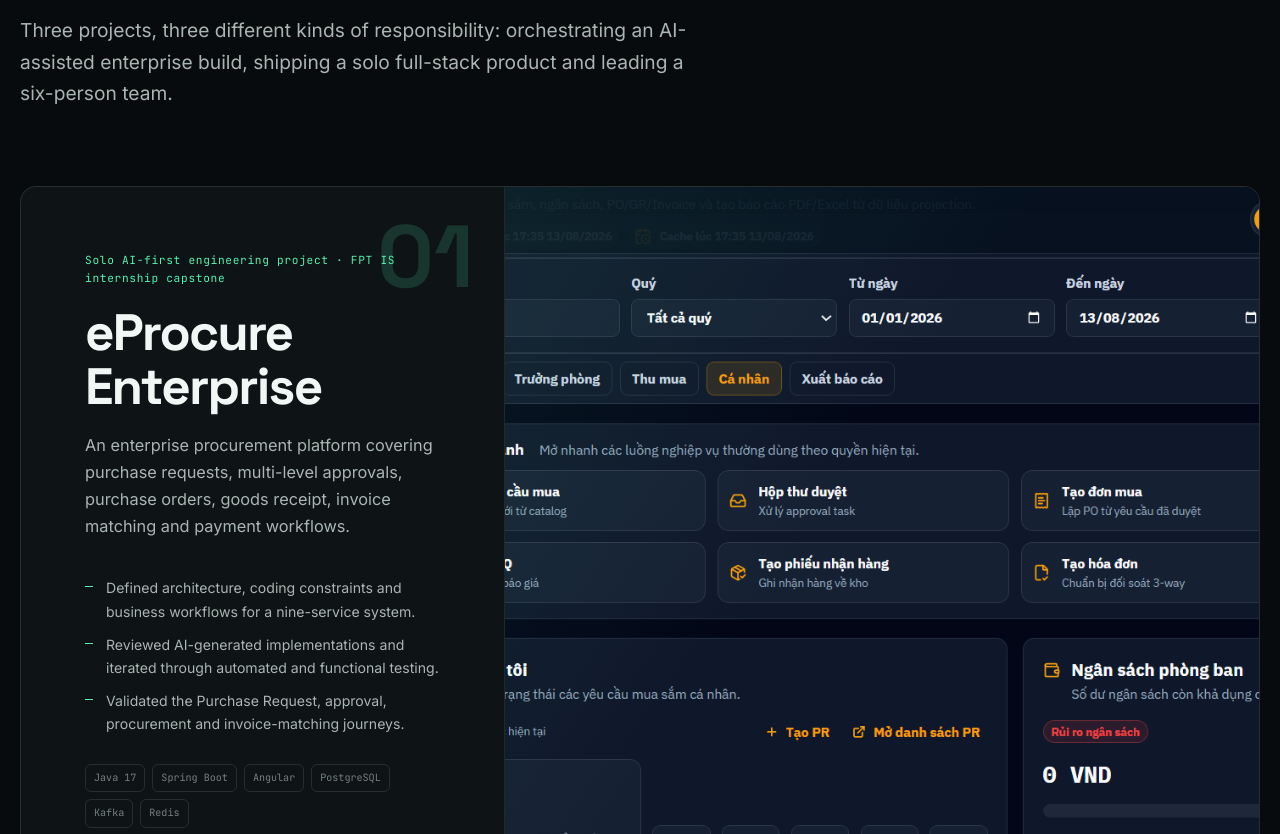
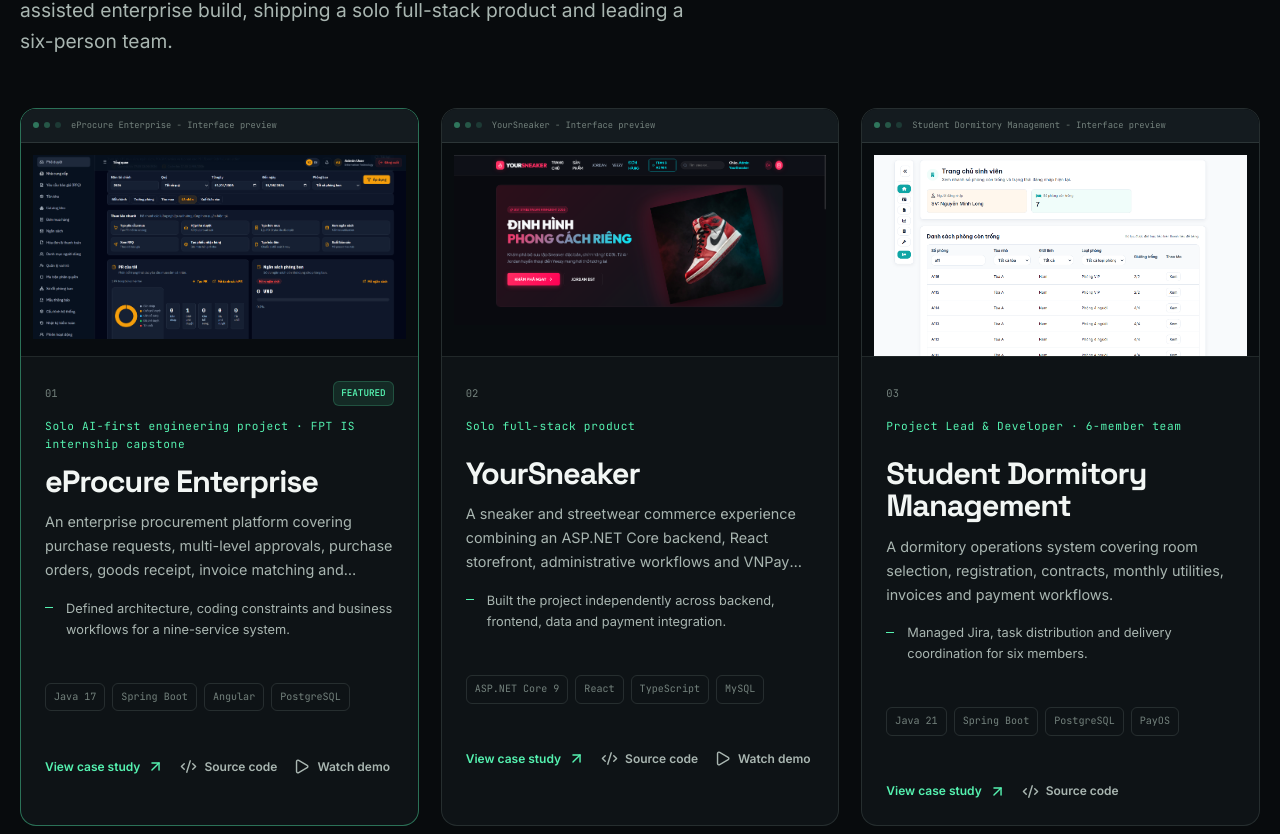
Before and after one commit to KLBMinhLong/KLBPortfolio, a React (Vite) app: page / in a window 1280 px wide. Shown: the part 1166-2000 px from the top of the page. Built offline with nearby package versions, Linux system fonts and the light colour scheme.

Commit message:
feat: initialize project data structures and selected work component for portfolio

```diff
--- a/src/data/content.ts
+++ b/src/data/content.ts
@@ -67,6 +67,8 @@
     viewCaseStudy: string;
     sourceCode: string;
     watchDemo: string;
+    featured: string;
+    preview: string;
   };
   workflow: {
     eyebrow: string;
@@ -634,6 +636,8 @@
       viewCaseStudy: 'View case study',
       sourceCode: 'Source code',
       watchDemo: 'Watch demo',
+      featured: 'Featured',
+      preview: 'Interface preview',
     },
     workflow: {
       eyebrow: '02 · How I work',
@@ -837,6 +841,8 @@
       viewCaseStudy: 'Xem case study',
       sourceCode: 'Mã nguồn',
       watchDemo: 'Xem demo',
+      featured: 'N\u1ed5i b\u1eadt',
+      preview: 'Xem tr\u01b0\u1edbc giao di\u1ec7n',
     },
     workflow: {
       eyebrow: '02 · Cách mình làm việc',
--- a/src/sections/SelectedWork.tsx
+++ b/src/sections/SelectedWork.tsx
@@ -16,16 +16,28 @@
       <div className="project-list">
         {t.projects.map((project, index) => (
           <Reveal className={`project-feature project-feature--${index + 1}`} key={project.slug}>
+            <Link className="project-feature__media" to={`/work/${project.slug}`} aria-label={`${t.work.viewCaseStudy}: ${project.title}`}>
+              <span className="project-frame__bar">
+                <i /><i /><i />
+                <span>{project.title} - {t.work.preview}</span>
+              </span>
+              <span className="project-frame__viewport">
+                <img src={project.cover} alt={project.coverAlt} loading={index === 0 ? 'eager' : 'lazy'} />
+              </span>
+            </Link>
             <div className="project-feature__copy">
-              <div className="project-feature__number">{project.index}</div>
+              <div className="project-feature__meta">
+                <span>{project.index}</span>
+                {index === 0 && <strong>{t.work.featured}</strong>}
+              </div>
               <p className="project-label">{project.label}</p>
               <h3>{project.title}</h3>
               <p>{project.summary}</p>
               <ul className="evidence-list">
-                {project.contribution.slice(0, 3).map((item) => <li key={item}>{item}</li>)}
+                <li>{project.contribution[0]}</li>
               </ul>
               <div className="tech-line" aria-label="Technologies">
-                {project.technologies.slice(0, 6).map((technology) => <span key={technology}>{technology}</span>)}
+                {project.technologies.slice(0, 4).map((technology) => <span key={technology}>{technology}</span>)}
               </div>
               <div className="project-actions">
                 <Link className="text-link text-link--strong" to={`/work/${project.slug}`}>
@@ -41,10 +53,6 @@
                 )}
               </div>
             </div>
-            <Link className="project-feature__media" to={`/work/${project.slug}`} aria-label={`${t.work.viewCaseStudy}: ${project.title}`}>
-              <img src={project.cover} alt={project.coverAlt} loading={index === 0 ? 'eager' : 'lazy'} />
-              <span className="project-feature__media-label">{project.title} / {project.index}</span>
-            </Link>
           </Reveal>
         ))}
       </div>
--- a/src/styles/global.css
+++ b/src/styles/global.css
@@ -976,3 +976,89 @@
   html { scroll-behavior: auto; }
   *, *::before, *::after { scroll-behavior: auto !important; animation-duration: 0.01ms !important; animation-iteration-count: 1 !important; transition-duration: 0.01ms !important; }
 }
+
+/* Compact project overview cards: detailed evidence lives in each case study. */
+.section--work { padding-block: clamp(82px, 8vw, 116px); }
+.section--work .section-heading { max-width: 760px; margin-bottom: clamp(34px, 4vw, 50px); }
+.section--work .section-heading h2 { font-size: clamp(2.4rem, 4vw, 4rem); }
+
+.project-list { grid-template-columns: repeat(3, minmax(0, 1fr)); gap: 22px; }
+
+.project-feature,
+.project-feature:nth-child(even) {
+  display: flex;
+  min-height: 0;
+  flex-direction: column;
+  background: var(--color-bg-surface);
+  border: 1px solid var(--color-border);
+  border-radius: var(--radius-lg);
+}
+
+.project-feature--1 { border-color: var(--color-border-strong); }
+
+.project-feature__media,
+.project-feature:nth-child(even) .project-feature__media {
+  display: flex;
+  min-height: 0;
+  aspect-ratio: 16 / 10;
+  flex-direction: column;
+  align-items: stretch;
+  background: #080c0f;
+  border: 0;
+  border-bottom: 1px solid var(--color-border);
+}
+
+.project-feature__media::after { display: none; }
+
+.project-frame__bar {
+  display: flex;
+  min-height: 34px;
+  padding-inline: 12px;
+  gap: 5px;
+  align-items: center;
+  color: var(--color-text-muted);
+  background: var(--color-bg-elevated);
+  border-bottom: 1px solid var(--color-border);
+  font-family: var(--font-mono);
+  font-size: 0.55rem;
+}
+
+.project-frame__bar > i { width: 6px; height: 6px; flex: 0 0 auto; background: var(--color-border-strong); border-radius: 50%; }
+.project-frame__bar > i:nth-child(2) { opacity: 0.65; }
+.project-frame__bar > i:nth-child(3) { opacity: 0.35; }
+.project-frame__bar > span { overflow: hidden; margin-left: 5px; text-overflow: ellipsis; white-space: nowrap; }
+
+.project-frame__viewport { display: grid; min-height: 0; flex: 1; padding: 12px; place-items: center; }
+.project-feature__media img { width: 100%; height: 100%; object-fit: contain; object-position: top center; transition: transform 240ms ease; }
+.project-feature__media:hover img { transform: scale(1.01); }
+
+.project-feature__copy,
+.project-feature:nth-child(even) .project-feature__copy {
+  display: flex;
+  min-height: 340px;
+  padding: 24px;
+  order: initial;
+  justify-content: flex-start;
+}
+
+.project-feature__meta { display: flex; min-height: 26px; margin-bottom: 10px; align-items: center; justify-content: space-between; color: var(--color-text-muted); font-family: var(--font-mono); font-size: 0.66rem; }
+.project-feature__meta strong { padding: 4px 7px; color: var(--color-accent); background: var(--color-accent-soft); border: 1px solid rgba(85, 242, 176, 0.2); border-radius: var(--radius-sm); font-size: 0.58rem; text-transform: uppercase; }
+.project-label { min-height: 2.6em; margin-bottom: 12px; display: -webkit-box; overflow: hidden; -webkit-box-orient: vertical; -webkit-line-clamp: 2; }
+.project-feature h3 { margin-bottom: 12px; font-size: clamp(1.65rem, 2.4vw, 2.35rem); }
+.project-feature__copy > p:not(.project-label) { display: -webkit-box; overflow: hidden; min-height: 4.8em; margin-bottom: 0; font-size: 0.9rem; -webkit-box-orient: vertical; -webkit-line-clamp: 3; }
+.project-feature .evidence-list { min-height: 4.2em; margin: 16px 0 18px; }
+.project-feature .evidence-list li { display: -webkit-box; overflow: hidden; font-size: 0.8rem; -webkit-box-orient: vertical; -webkit-line-clamp: 2; }
+.project-feature .tech-line { min-height: 56px; margin-bottom: 18px; align-content: flex-start; }
+.project-feature .project-actions { margin-top: auto; gap: 12px 16px; }
+.project-feature .text-link { font-size: 0.75rem; }
+
+@media (max-width: 1100px) {
+  .project-list { grid-template-columns: repeat(2, minmax(0, 1fr)); }
+}
+
+@media (max-width: 700px) {
+  .project-list { grid-template-columns: 1fr; }
+  .project-feature__copy, .project-feature:nth-child(even) .project-feature__copy { min-height: 0; padding: 22px; }
+  .project-feature__media, .project-feature:nth-child(even) .project-feature__media { min-height: 0; aspect-ratio: 16 / 10; }
+  .project-label, .project-feature__copy > p:not(.project-label), .project-feature .evidence-list, .project-feature .tech-line { min-height: 0; }
+}
```
